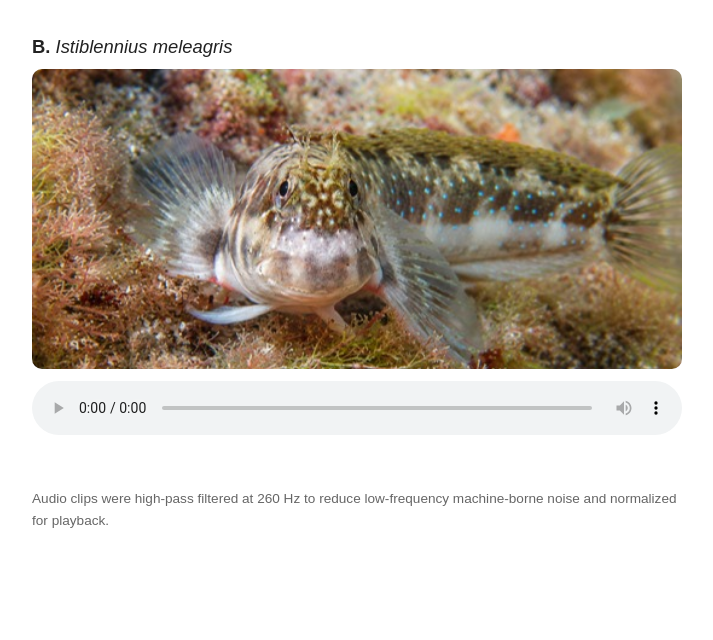
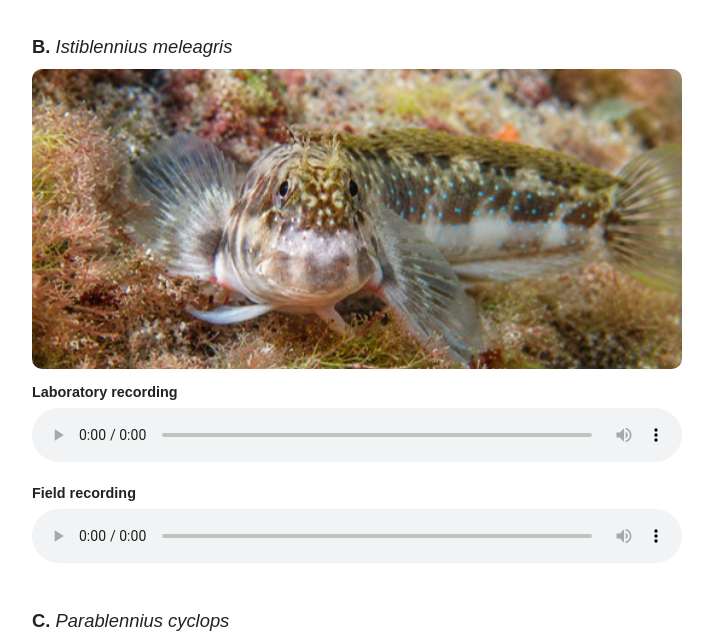
Before and after one commit to soundsfishyy/fish-acoustics, a plain HTML site: page index.html in a window 1280 px wide. Shown: the part 586-1226 px from the top of the page, without its empty margins (283-996 px from the left). Before the commit the page ends 1167 px from the top, so only its background shows below. Drawn offline with Linux system fonts and the light colour scheme.

Commit message:
Update species and recordings in index.html

```diff
--- a/index.html
+++ b/index.html
@@ -45,6 +45,12 @@
     margin-bottom: 12px;
     display: block;
         }
+        .recording-label {
+    font-size: 0.9rem;
+    font-weight: bold;
+    margin-top: 12px;
+    margin-bottom: 4px;
+        }
         .note {
             margin-top: 45px;
             font-size: 0.85rem;
@@ -75,18 +81,41 @@
             Your browser does not support audio playback.
         </audio>
     </div>
+    <div class="sound">
+    <div class="species">
+        <strong>B.</strong> <em>Istiblennius meleagris</em>
+    </div>
+
+    <img
+        src="Istiblennius meleagris.jpeg"
+        alt="Istiblennius meleagris"
+        class="fish-photo"
+    >
+
+    <div class="recording-label">Laboratory recording</div>
+    <audio controls preload="metadata">
+        <source src="Istiblennius_meleagris_feeding.wav" type="audio/wav">
+        Your browser does not support audio playback.
+    </audio>
+
+    <div class="recording-label">Field recording</div>
+    <audio controls preload="metadata">
+        <source src="Istiblennius_meleagris_feeding_field" type="audio/wav">
+        Your browser does not support audio playback.
+    </audio>
+    </div>
 
     <div class="sound">
         <div class="species">
-            <strong>B.</strong> <em>Istiblennius meleagris</em>
+            <strong>C.</strong> <em>Parablennius cyclops</em>
         </div>
         <img
-    src="Istiblennius meleagris.jpeg"
-    alt="Istiblennius meleagris"
+    src="tzikijpg.jpg"
+    alt="tzikijpg"
     class="fish-photo"
         >
         <audio controls preload="metadata">
-            <source src="Istiblennius_meleagris_feeding.wav" type="audio/wav">
+            <source src="Parablennius_cyclops_feeding.wav" type="audio/wav">
             Your browser does not support audio playback.
         </audio>
     </div>
```
